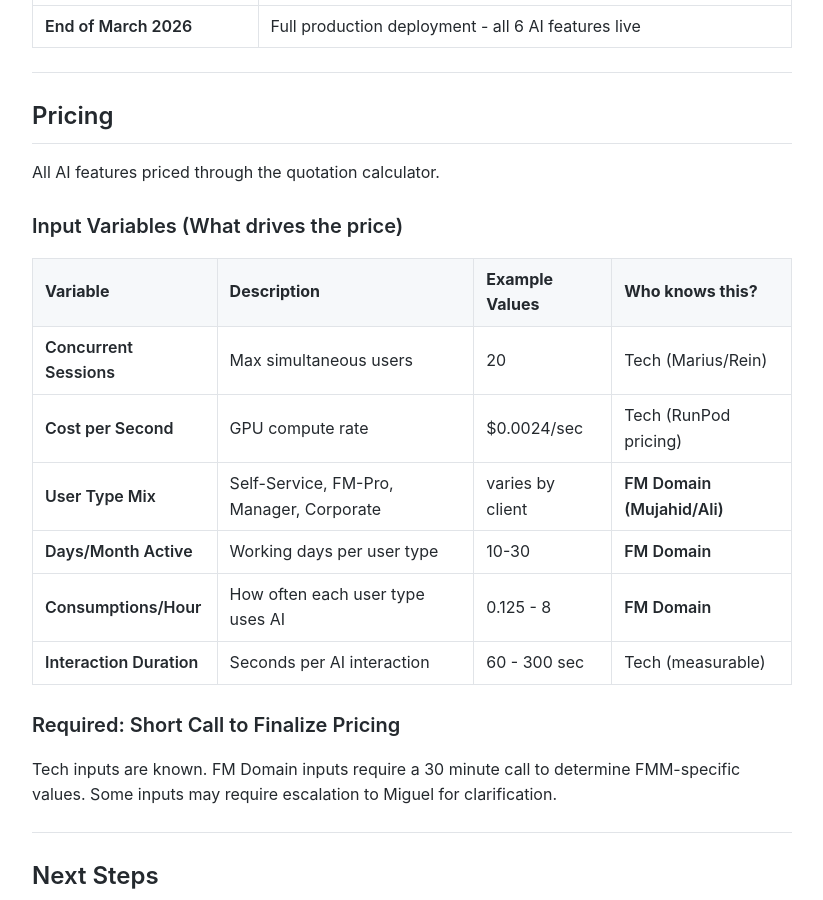
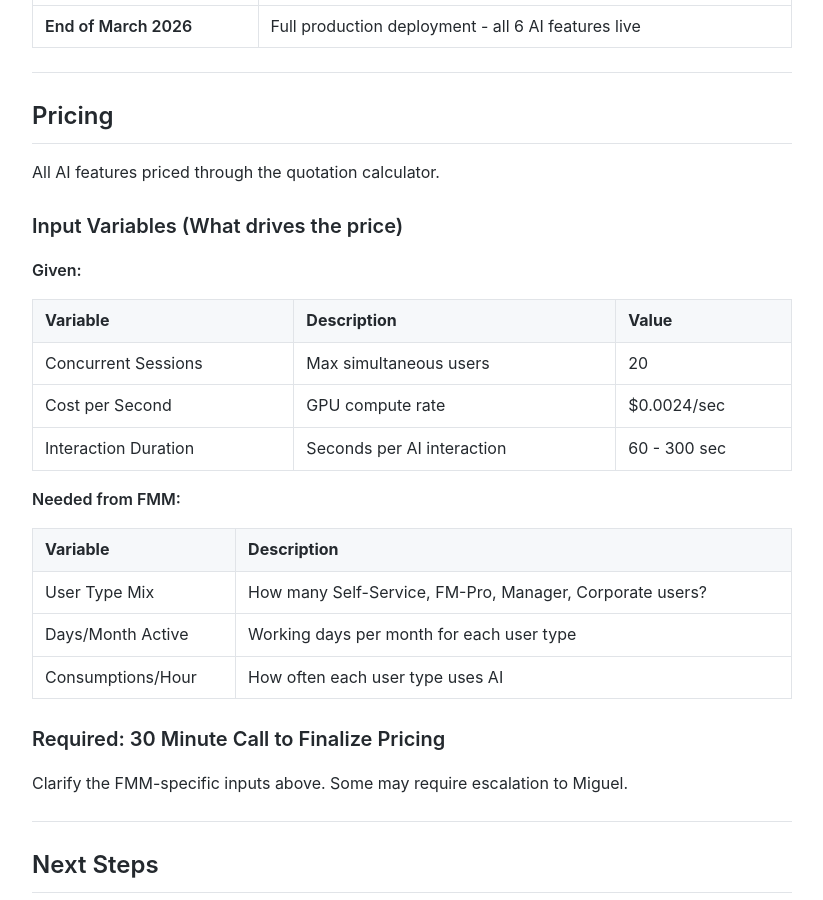
Before and after one commit to MariusWilsch/public-wilsch-ai-pages, a Jekyll site: the page built from project/archibus-fm-assistant/fmm-doha-ai-features-deliverable.md, in a window 1280 px wide and 900 px high, scrolled down 1943 px. Shown: the whole window, without its empty margins (228-1051 px from the left). Built offline with Jekyll 4.4.1, drawn with Linux system fonts in a browser that asks for light colours; our own code applies the rules of GitHub Pages for plain Markdown files.

Commit message:
Sync from hippocampus 2026-01-31

```diff
--- a/project/archibus-fm-assistant/fmm-doha-ai-features-deliverable.md
+++ b/project/archibus-fm-assistant/fmm-doha-ai-features-deliverable.md
@@ -67,18 +67,25 @@ All AI features priced through the quotation calculator.
 
 ### Input Variables (What drives the price)
 
-| Variable | Description | Example Values | Who knows this? |
-|----------|-------------|----------------|-----------------|
-| **Concurrent Sessions** | Max simultaneous users | 20 | Tech (Marius/Rein) |
-| **Cost per Second** | GPU compute rate | $0.0024/sec | Tech (RunPod pricing) |
-| **User Type Mix** | Self-Service, FM-Pro, Manager, Corporate | varies by client | **FM Domain (Mujahid/Ali)** |
-| **Days/Month Active** | Working days per user type | 10-30 | **FM Domain** |
-| **Consumptions/Hour** | How often each user type uses AI | 0.125 - 8 | **FM Domain** |
-| **Interaction Duration** | Seconds per AI interaction | 60 - 300 sec | Tech (measurable) |
+**Given:**
 
-### Required: Short Call to Finalize Pricing
+| Variable | Description | Value |
+|----------|-------------|-------|
+| Concurrent Sessions | Max simultaneous users | 20 |
+| Cost per Second | GPU compute rate | $0.0024/sec |
+| Interaction Duration | Seconds per AI interaction | 60 - 300 sec |
 
-Tech inputs are known. FM Domain inputs require a 30 minute call to determine FMM-specific values. Some inputs may require escalation to Miguel for clarification.
+**Needed from FMM:**
+
+| Variable | Description |
+|----------|-------------|
+| User Type Mix | How many Self-Service, FM-Pro, Manager, Corporate users? |
+| Days/Month Active | Working days per month for each user type |
+| Consumptions/Hour | How often each user type uses AI |
+
+### Required: 30 Minute Call to Finalize Pricing
+
+Clarify the FMM-specific inputs above. Some may require escalation to Miguel.
 
 ---
 
```
